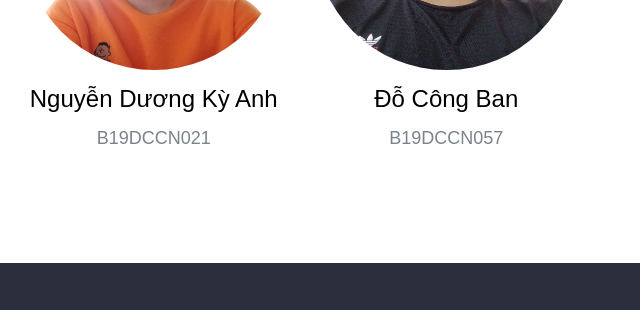
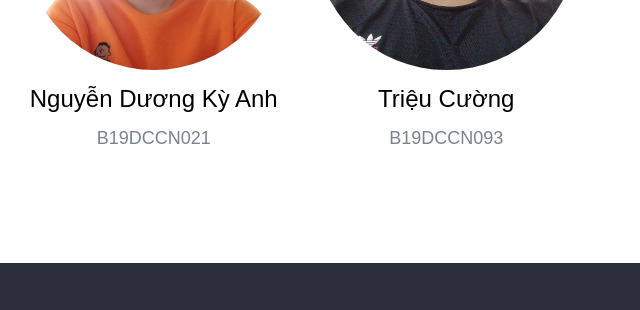
Before and after one commit to docongban/BookTour, a plain HTML site: page about.html in a window 1280 px wide. Shown: the part 2215-2525 px from the top of the page, 340-980 px from the left. Drawn offline with nearby package versions, Linux system fonts and the light colour scheme.

Commit message:
fix name

```diff
--- a/about.html
+++ b/about.html
@@ -92,8 +92,8 @@
                 </div>
                 <div class="col l-3"  data-aos-once="true" data-aos="fade-up">
                     <div class="mem" style="background: url('./assets/img/cuong.png');padding-top: 100%;background-size: cover;background-repeat: no-repeat;"></div>
-                    <div class="mem-name">Đỗ Công Ban</div>
-                    <div class="mem-MSV">B19DCCN057</div>
+                    <div class="mem-name">Triệu Cường</div>
+                    <div class="mem-MSV">B19DCCN093</div>
                 </div>
                 <div class="col l-3"  data-aos-once="true" data-aos="fade-up">
                     <div class="mem" style="background: url('./assets/img/no-avatar.jpg');padding-top: 100%;background-size: cover;background-repeat: no-repeat;"></div>
```
